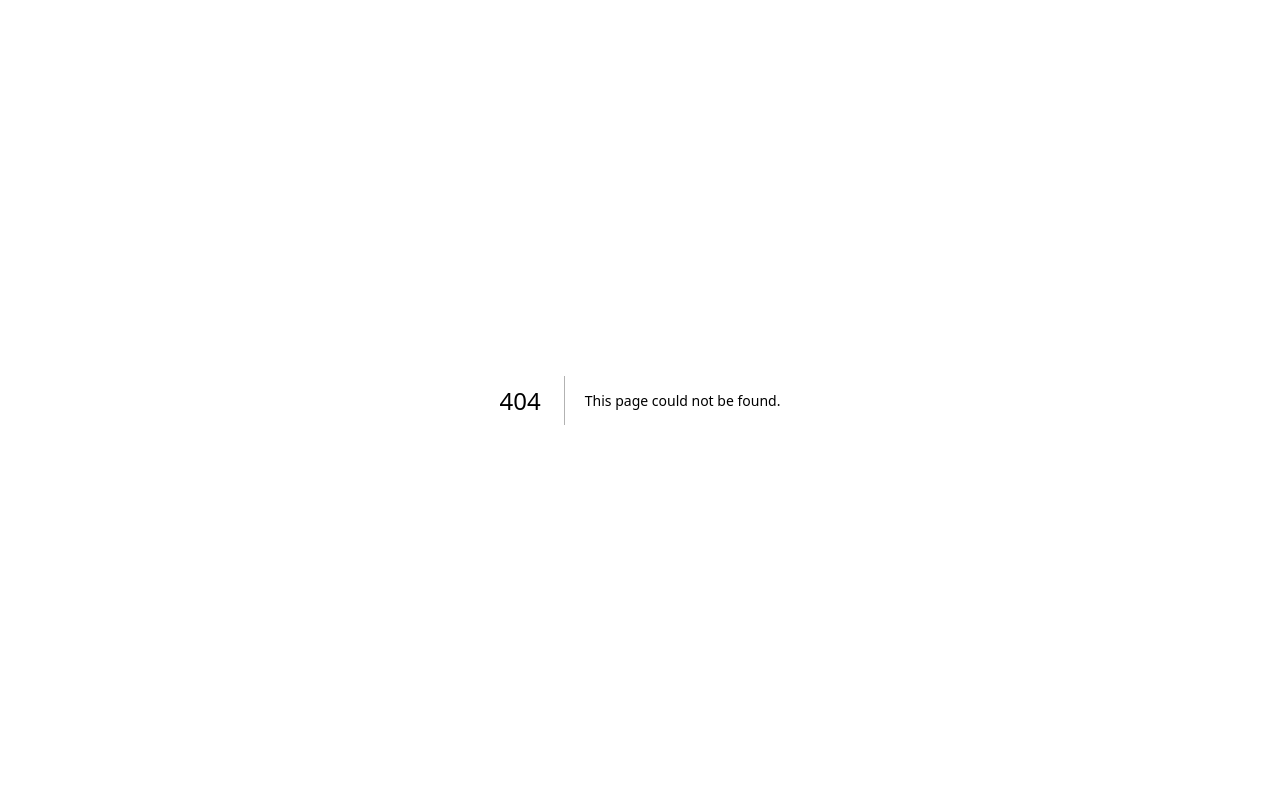
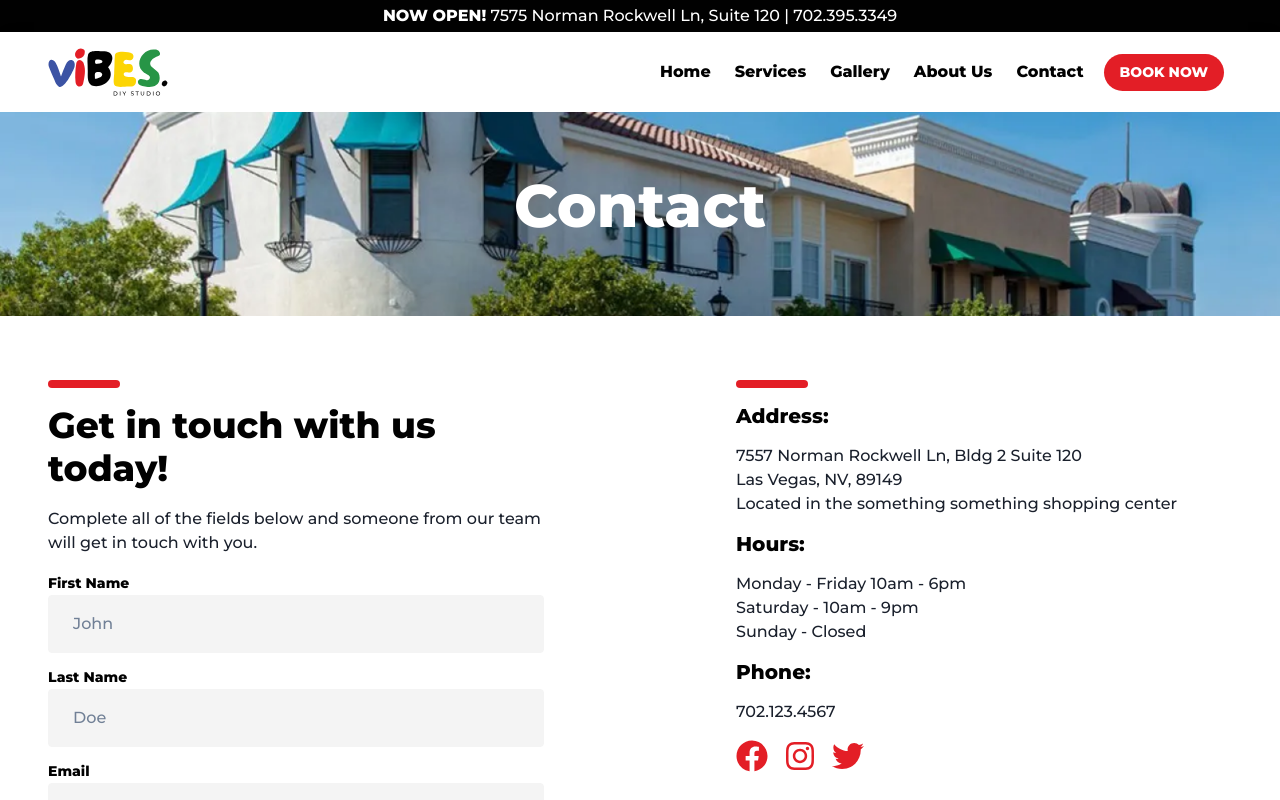
Before and after one commit to christoph-codes/vibesdiy, a Next.js app in the folder site/: page /contact in a window 1280 px wide. Before the commit this address had no page. Shown: the top 800 px of the page. Built offline with nearby package versions, Linux system fonts and the light colour scheme.

Commit message:
30: Create contact page. This resolves issue #31

```diff
--- /dev/null
+++ b/site/pages/contact/index.tsx
@@ -0,0 +1,173 @@
+import { Box, Flex, Icon, Text } from '@chakra-ui/react';
+import { FaFacebook, FaTwitter, FaInstagram } from 'react-icons/fa';
+import { useState } from 'react';
+import Button from '../../components/Button';
+import Eyebrow from '../../components/Eyebrow';
+import Form from '../../components/Form';
+import Hero from '../../components/Hero';
+import Section from '../../components/Section';
+import Title from '../../components/Title';
+import Loader from '../../components/Loader';
+import PageTemplate from '../../templates/Page';
+import Link from 'next/link';
+import { facebookLink, instagramLink, twitterLink } from '../../utils/navLinks';
+
+const Contact = () => {
+	const [successfulSubmission, setSuccessfulSubmission] =
+		useState<boolean>(false);
+	const submitContact = () => {
+		setSuccessfulSubmission(true);
+	};
+	return (
+		<PageTemplate
+			metaTitle='Contact Vibes DIY Studio Today'
+			metaDescription='Contact Vibes DIY Studio, the Premiere Creative Space located in the Northwest Las Vegas area.'
+		>
+			<Hero title='Contact' bgImg='/contact_bg.png' />
+			<Section>
+				<Flex
+					justifyContent='space-between'
+					columnGap={48}
+					flexDirection={{ base: 'column-reverse', md: 'row' }}
+				>
+					<Box
+						width={{ base: '100%', md: '50%' }}
+						marginTop={{ base: 8, md: 0 }}
+					>
+						<Title h3 eyebrow='primary'>
+							Get in touch with us today!
+						</Title>
+						<Text>
+							Complete all of the fields below and someone from
+							our team will get in touch with you.
+						</Text>
+						{!successfulSubmission ? (
+							<Form
+								onSubmit={submitContact}
+								formName='contact'
+								submitButton={{
+									children: 'Submit',
+								}}
+								inputs={[
+									{
+										type: 'text',
+										name: 'fname',
+										placeholder: 'John',
+										label: 'First Name',
+										required: true, //@ts-ignore
+										validation: ['REQUIRED'],
+									},
+									{
+										type: 'text',
+										name: 'lname',
+										placeholder: 'Doe',
+										label: 'Last Name',
+										required: true, //@ts-ignore
+										validation: ['REQUIRED'],
+									},
+									{
+										type: 'email',
+										name: 'email',
+										placeholder: 'john@doe.com',
+										label: 'Email',
+										required: true, //@ts-ignore
+										validation: ['REQUIRED', 'EMAIL'],
+									},
+									{
+										type: 'textarea',
+										name: 'message',
+										placeholder:
+											'Let us know how we are doing!',
+										label: 'Message',
+										required: true, //@ts-ignore
+										validation: ['REQUIRED'],
+									},
+								]}
+							/>
+						) : (
+							<Flex
+								borderTop='4px'
+								paddingTop={8}
+								flexDirection='column'
+								alignItems='center'
+							>
+								<Title
+									h4
+									textAlign='center'
+									color='brand.secondary.default'
+								>
+									Thank you so much!
+								</Title>
+								<Text textAlign='center'>
+									Someone from our team will be getting in
+									touch with you very soon.
+								</Text>
+								<Button variant='primary-outline' href='/'>
+									Go Home
+								</Button>
+							</Flex>
+						)}
+					</Box>
+					<Box width={{ base: '100%', md: '50%' }}>
+						<Eyebrow color='primary' />
+						<Title h5>Address:</Title>
+						<Text>
+							7557 Norman Rockwell Ln, Bldg 2 Suite 120
+							<br />
+							Las Vegas, NV, 89149
+							<br />
+							Located in the something something shopping center
+						</Text>
+						<Title h5>Hours:</Title>
+						<Text>
+							Monday - Friday 10am - 6pm
+							<br />
+							Saturday - 10am - 9pm
+							<br />
+							Sunday - Closed
+						</Text>
+						<Title h5>Phone:</Title>
+						<Text>702.123.4567</Text>
+						<Flex gap={4}>
+							<Link href={facebookLink}>
+								<Icon
+									aria-label='Visit Vibes DIY Studio on Facebook'
+									as={FaFacebook}
+									boxSize={8}
+									color='brand.primary.default'
+									_hover={{
+										color: 'brand.primary.hover',
+									}}
+								/>
+							</Link>
+							<Link href={instagramLink}>
+								<Icon
+									aria-label='Visit Vibes DIY Studio on Facebook'
+									as={FaInstagram}
+									boxSize={8}
+									color='brand.primary.default'
+									_hover={{
+										color: 'brand.primary.hover',
+									}}
+								/>
+							</Link>
+							<Link href={twitterLink}>
+								<Icon
+									aria-label='Visit Vibes DIY Studio on Facebook'
+									as={FaTwitter}
+									boxSize={8}
+									color='brand.primary.default'
+									_hover={{
+										color: 'brand.primary.hover',
+									}}
+								/>
+							</Link>
+						</Flex>
+					</Box>
+				</Flex>
+			</Section>
+		</PageTemplate>
+	);
+};
+
+export default Contact;
```
Also changed, not shown: site/public/contact_bg.png (added).
